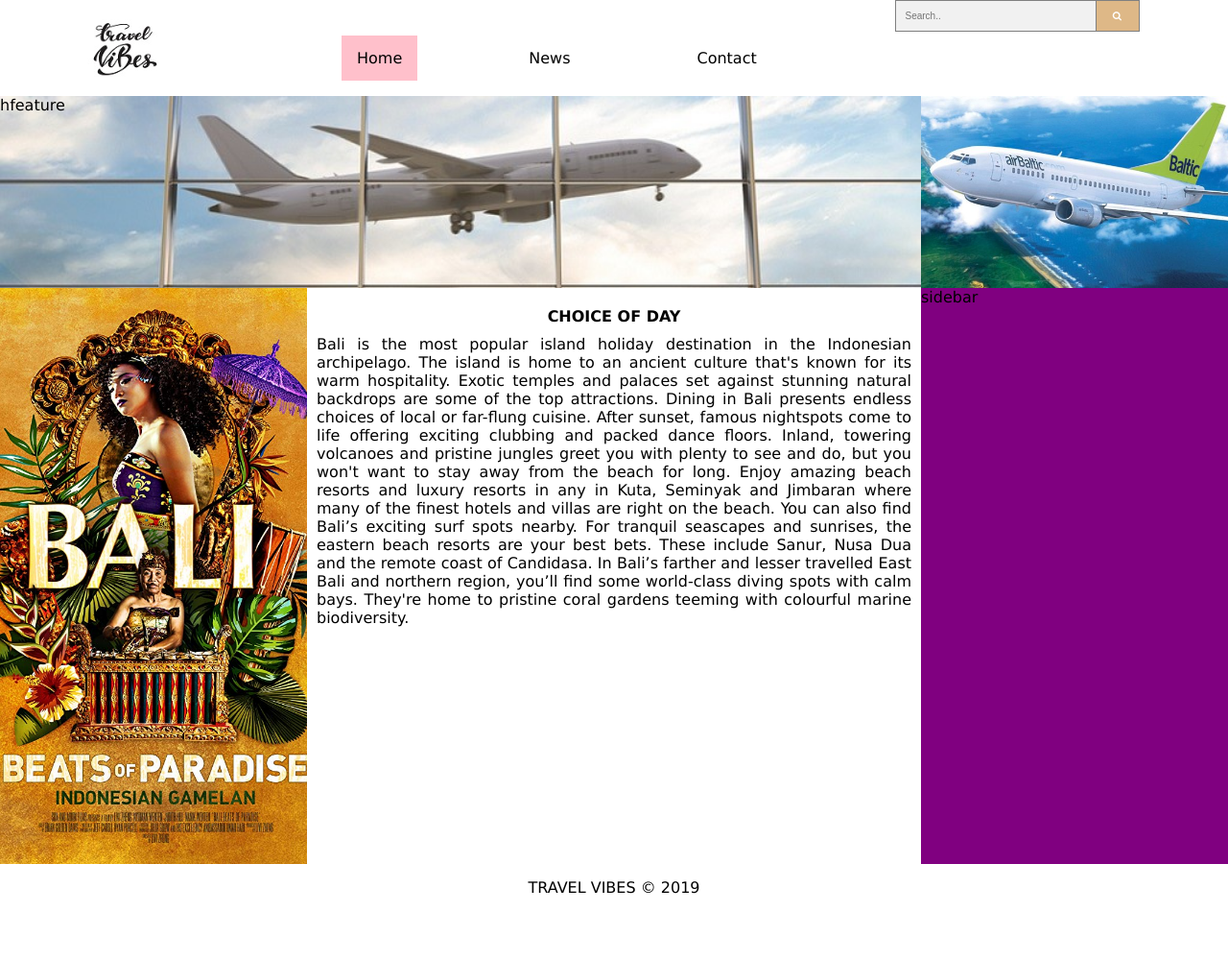
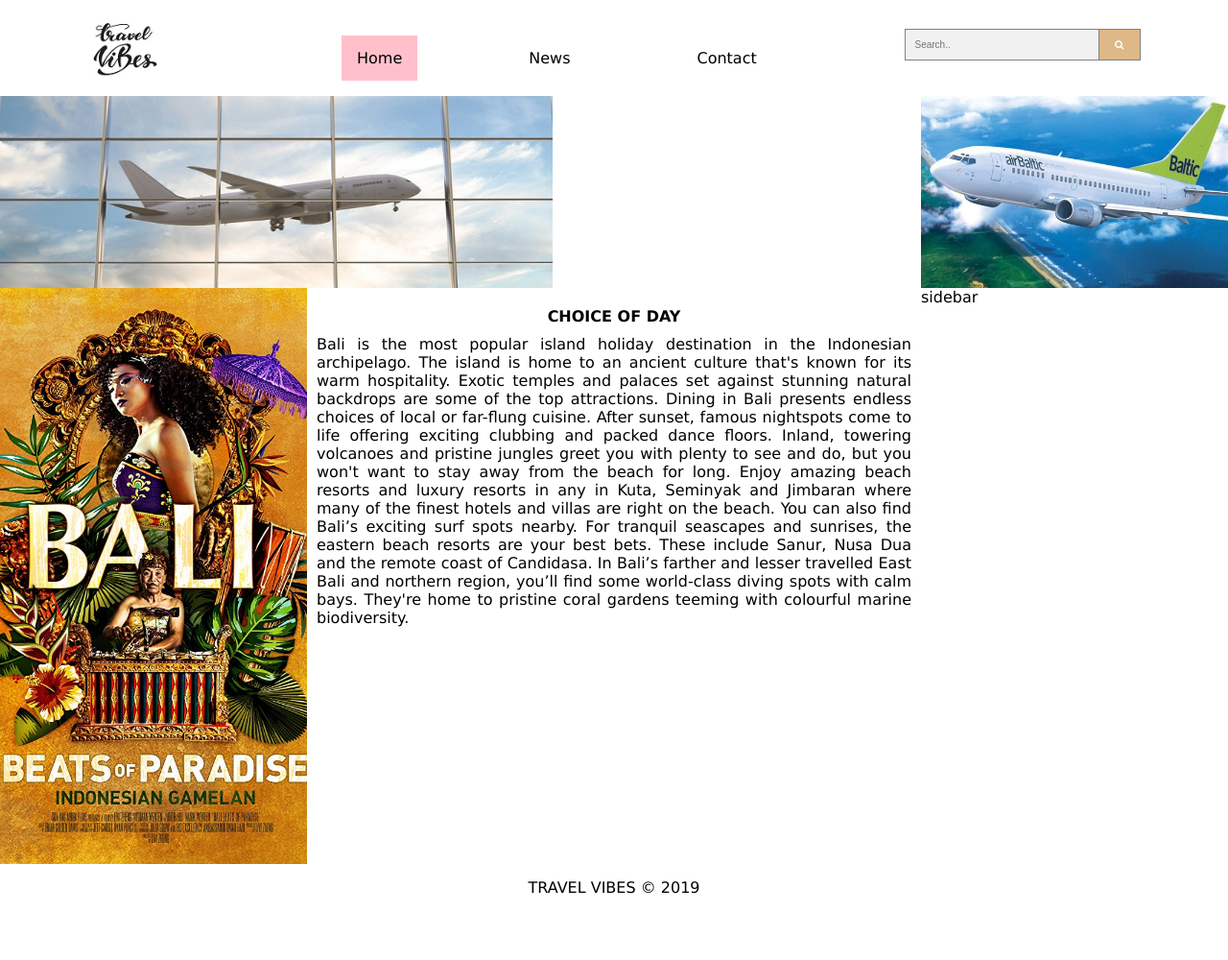
Before and after one commit to elinaosm/Travel, a plain HTML site: page index.html in a window 1280 px wide. Shown: the whole page at 96% size. Drawn offline with Linux system fonts and the light colour scheme.

Commit message:
css, index

```diff
--- a/index.html
+++ b/index.html
@@ -27,7 +27,7 @@
               </form>
         </div></div>
     <div class="hero">
-        <div class="hfeature">hfeature</div>
+        <div class="hfeature"></div>
         <div class="callToAction">
             <p class="h3">TRAVEL MORE</p>
         </div></div>
--- a/styles.css
+++ b/styles.css
@@ -220,7 +220,7 @@ form.example::after {
   display: grid;
   height: auto;
   width: auto;
-  grid-template-rows: 100px 250px 250px 250px 70px 50px;
+  grid-template-rows: 100px 300px 300px 250px 70px 50px;
   grid-auto-columns: 70% 30%;
   grid-template-areas:
   "header header"
@@ -234,7 +234,7 @@ form.example::after {
 .header {
   grid-area: header;
   grid-template-rows: auto;
-  grid-template-columns: 20% 60% 20%;
+  grid-template-columns: 20% 50% 30%;
   grid-template-areas:
   "logoPlacement navPlacement toolsPlacement"
 }
@@ -244,20 +244,28 @@ form.example::after {
   display: grid;
   grid-template-columns: auto;
   grid-template-rows: 50% 50%;
-  background-color: green;
   grid-template-areas:
   "hfeature"
   "callToAction"
 }
 
+.example {
+  padding-top: 30px;
+  padding-left: 10px;
+}
+
 .hfeature {
   grid-area: hfeature;
   display: grid;
+  background-image: url(images/airports.jpg);
+  object-fit: cover;
+  object-position: center;
+  background-repeat: no-repeat;
+  background-size: cover;
 }
 
 .callToAction {
   grid-area: callToAction;
-  background-color: rosybrown;
 }
 
 .afeature {
@@ -272,15 +280,14 @@ form.example::after {
 .sidebar {
   grid-area: sidebar;
   display: grid;
-  background-color: purple;
 }
 
-ul.topnav li {float: left;}
+ul.topnav li {float: left}
 
 ul.topnav li a {
   display: block;
   color: black;
-  text-align: justify;
+  text-align: left;
   text-decoration: none;
 }
 
@@ -358,7 +365,6 @@ ul.topnav li a {
 .sidebar {
   grid-area: sidebar;
   display: grid;
-  background-color: purple;
 }
 ul.topnav li {float: left; padding-top: 20px; padding-left: 100px;}
 
```
Also changed, not shown: images/airports.jpg (renamed from images/airport (1).jpg).
